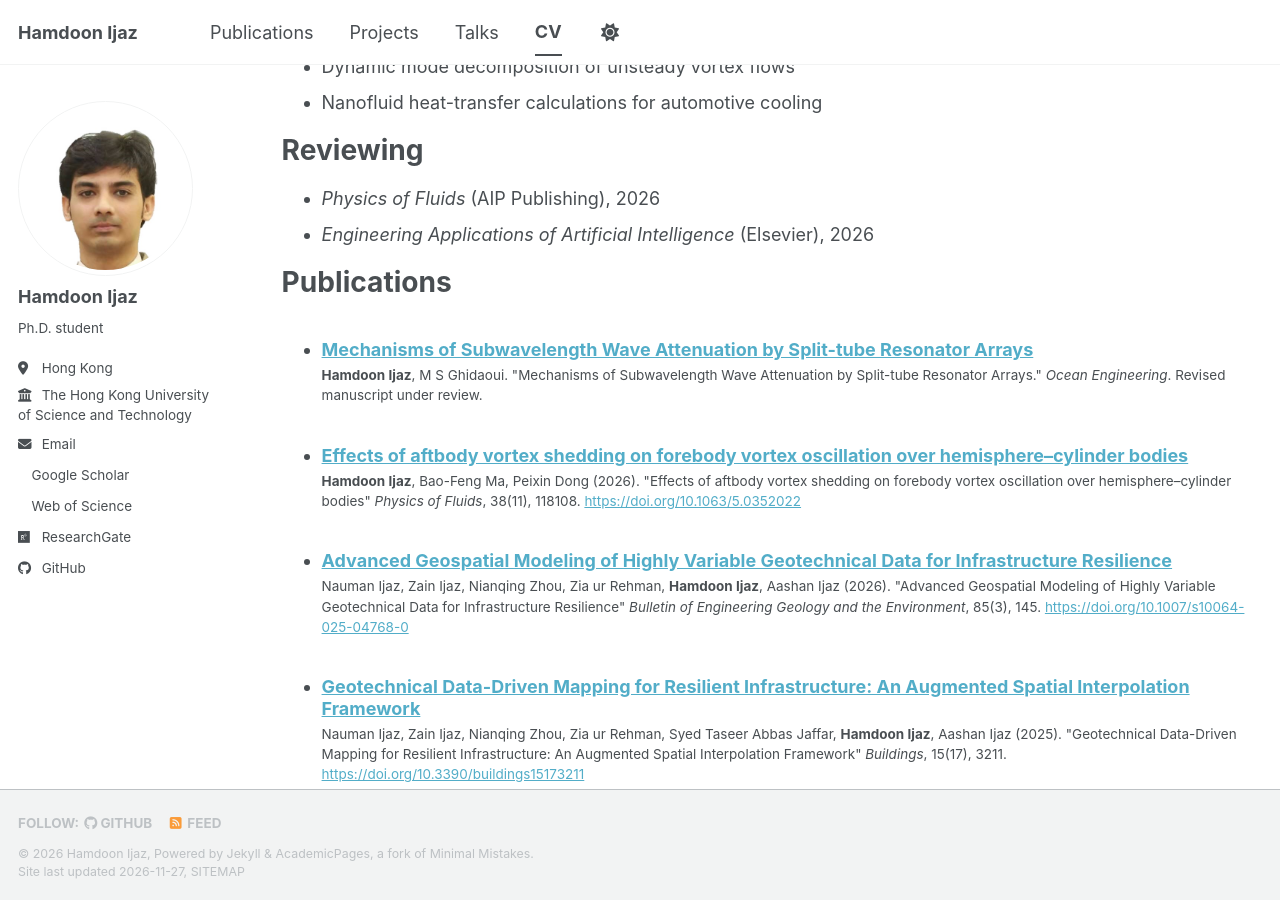
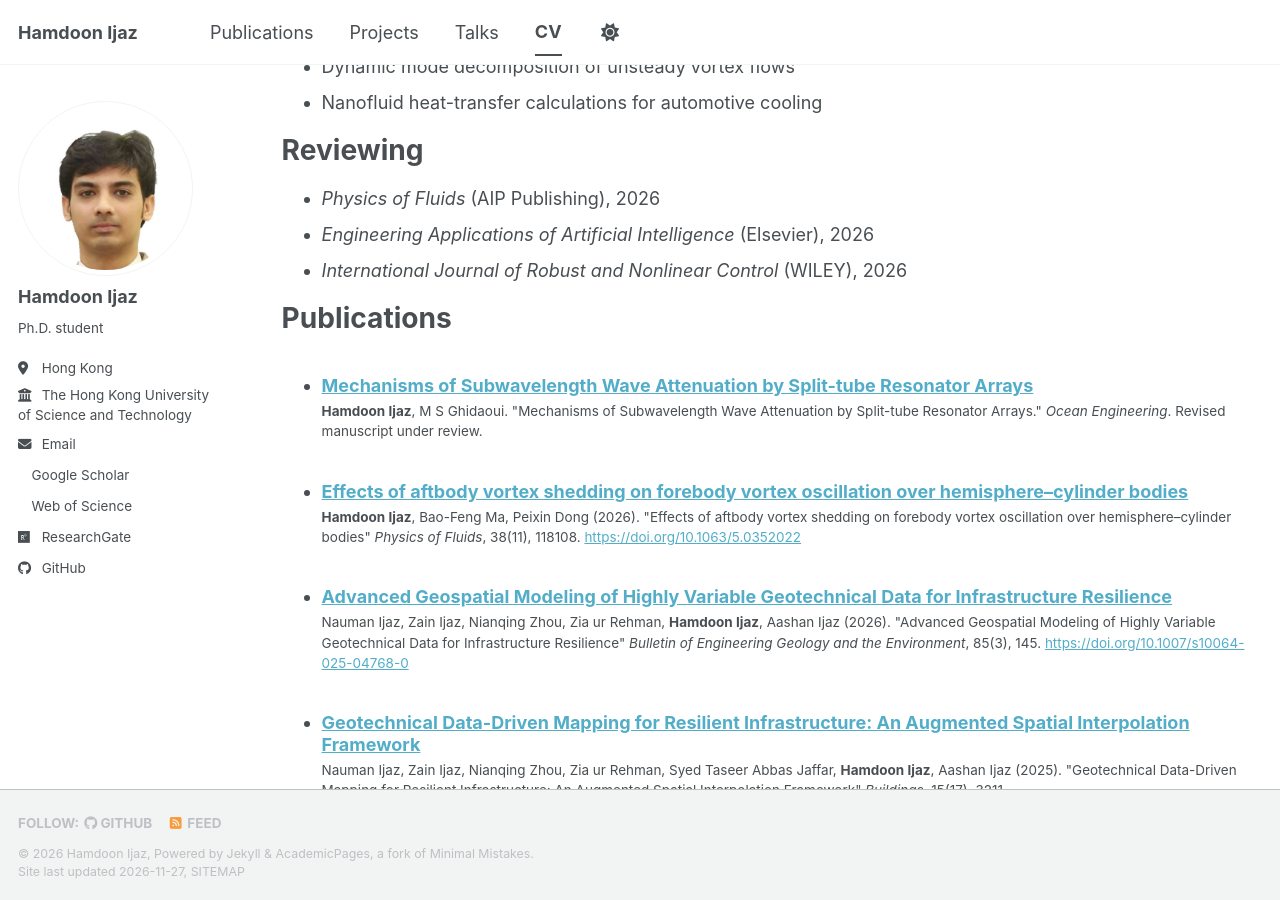
Before and after one commit to Hamdoon-UST/Hamdoon-UST.github.io, a Jekyll site: the page built from _pages/cv.md, in a window 1280 px wide and 900 px high, scrolled down 579 px. Built offline with Jekyll 4.4.1, drawn with Linux system fonts in a browser that asks for light colours; a style sheet for code colours, icons or effects is not loaded.

Commit message:
Update cv.md

```diff
--- a/_pages/cv.md
+++ b/_pages/cv.md
@@ -36,6 +36,7 @@ Reviewing
 
 * *Physics of Fluids* (AIP Publishing), 2026
 * *Engineering Applications of Artificial Intelligence* (Elsevier), 2026
+* *International Journal of Robust and Nonlinear Control* (WILEY), 2026
 
 Publications
 ======
```
